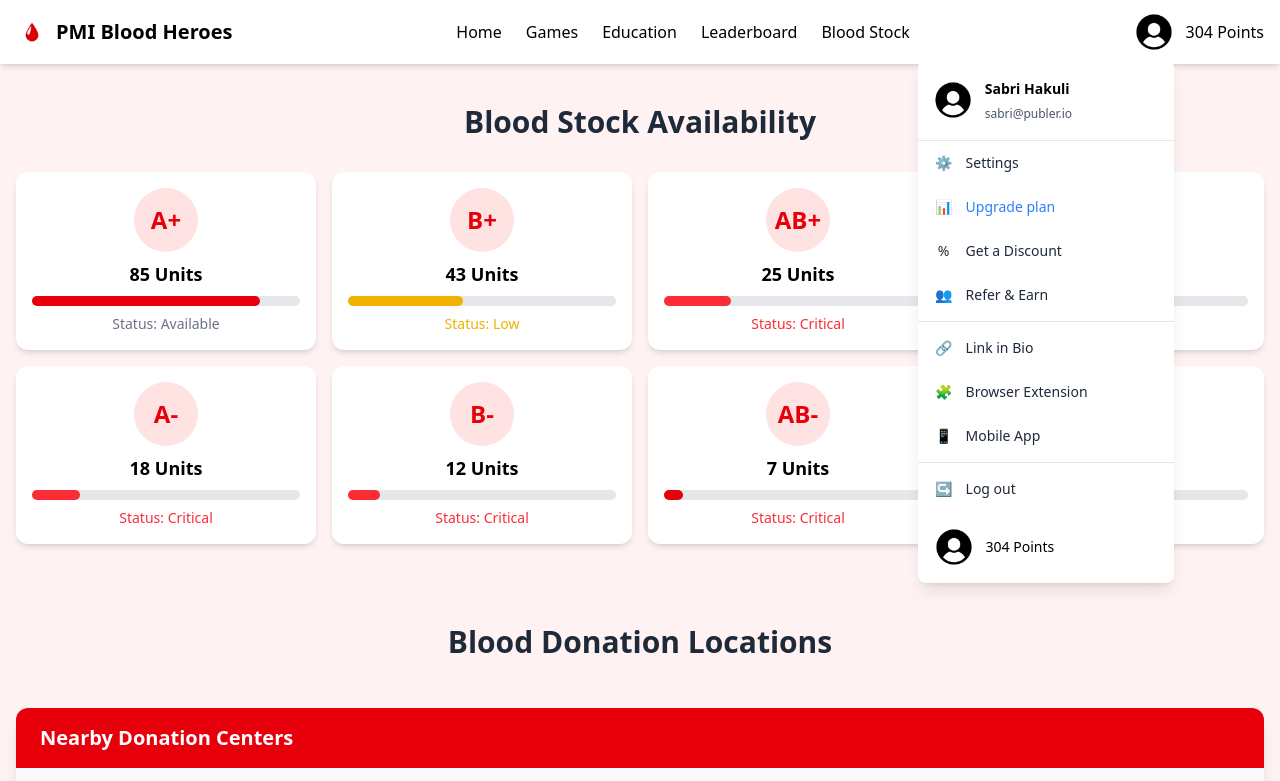
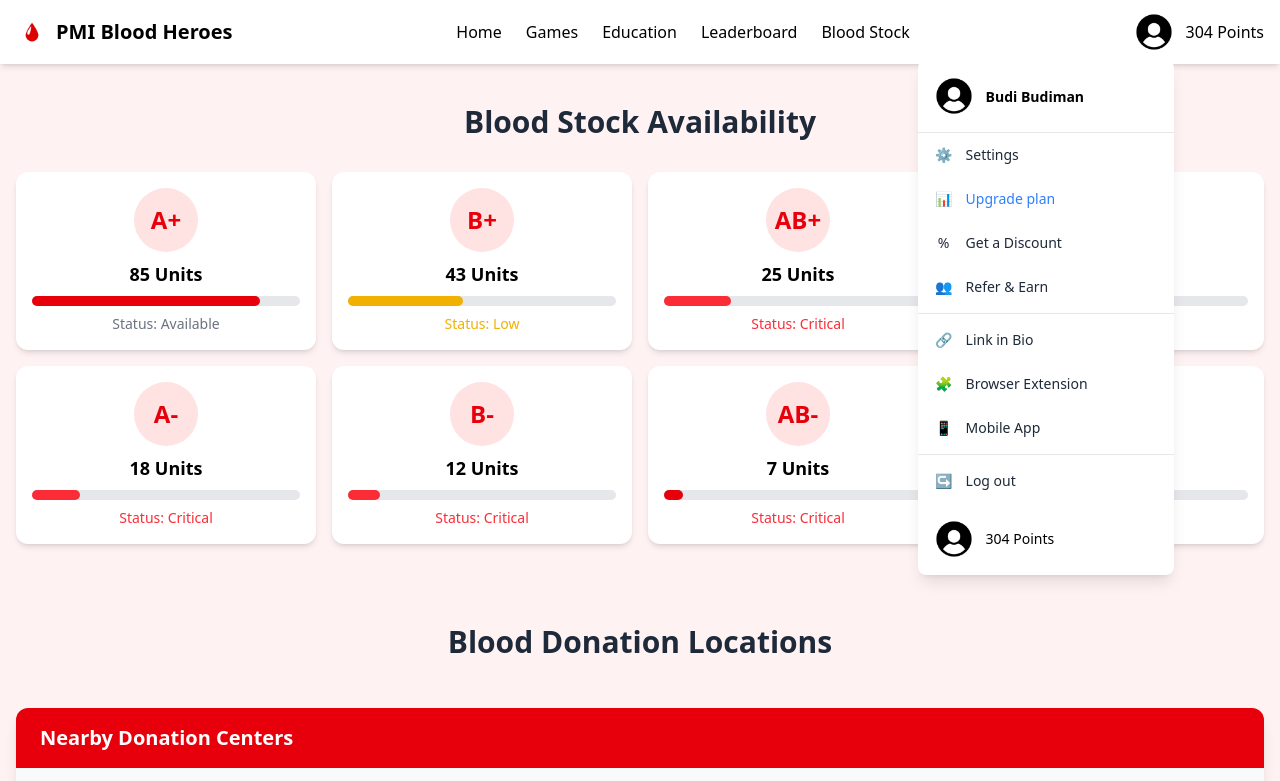
Before and after one commit to Cogzzz/donationBlood.github.io, a plain HTML site: page donasi.html in a window 1280 px wide. Both pictures are taken after a click on the button 1153 px from the left and 32 px from the top of the page. Shown: the top 781 px of the page. Drawn offline with nearby package versions, Linux system fonts and the light colour scheme.

Commit message:
thrid commit

```diff
--- a/donasi.html
+++ b/donasi.html
@@ -41,8 +41,7 @@
                                 <img src="/img/user.png" alt="User Profile" class="w-full h-full object-cover" />
                             </div>
                             <div class="user-details">
-                                <span class="font-semibold text-sm">Sabri Hakuli</span>
-                                <span class="text-gray-600 text-xs">sabri@publer.io</span>
+                                <span class="font-semibold text-sm">Budi Budiman</span>
                             </div>
                         </div>
 
```
Also changed, not shown: index.html (+1 -1 lines).
